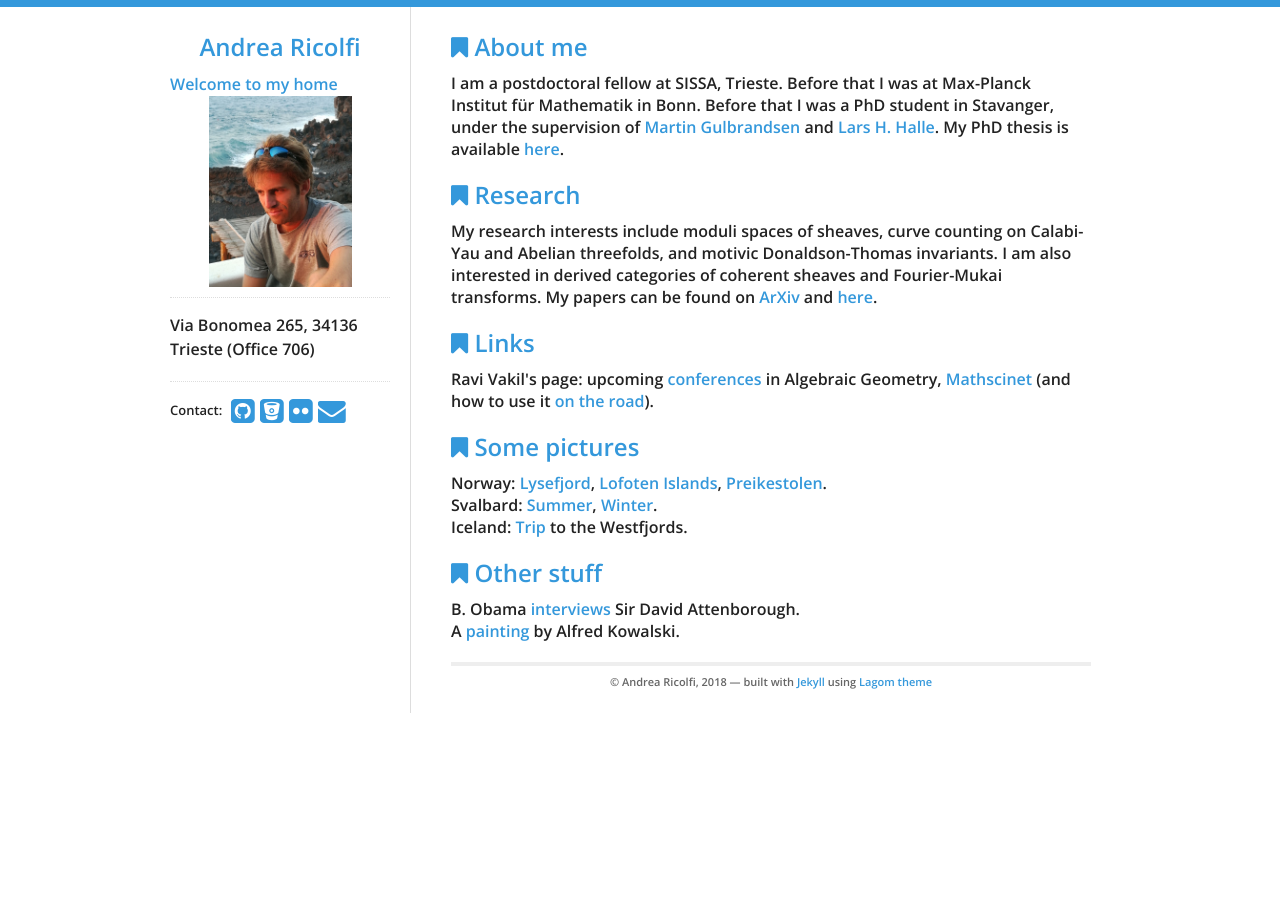
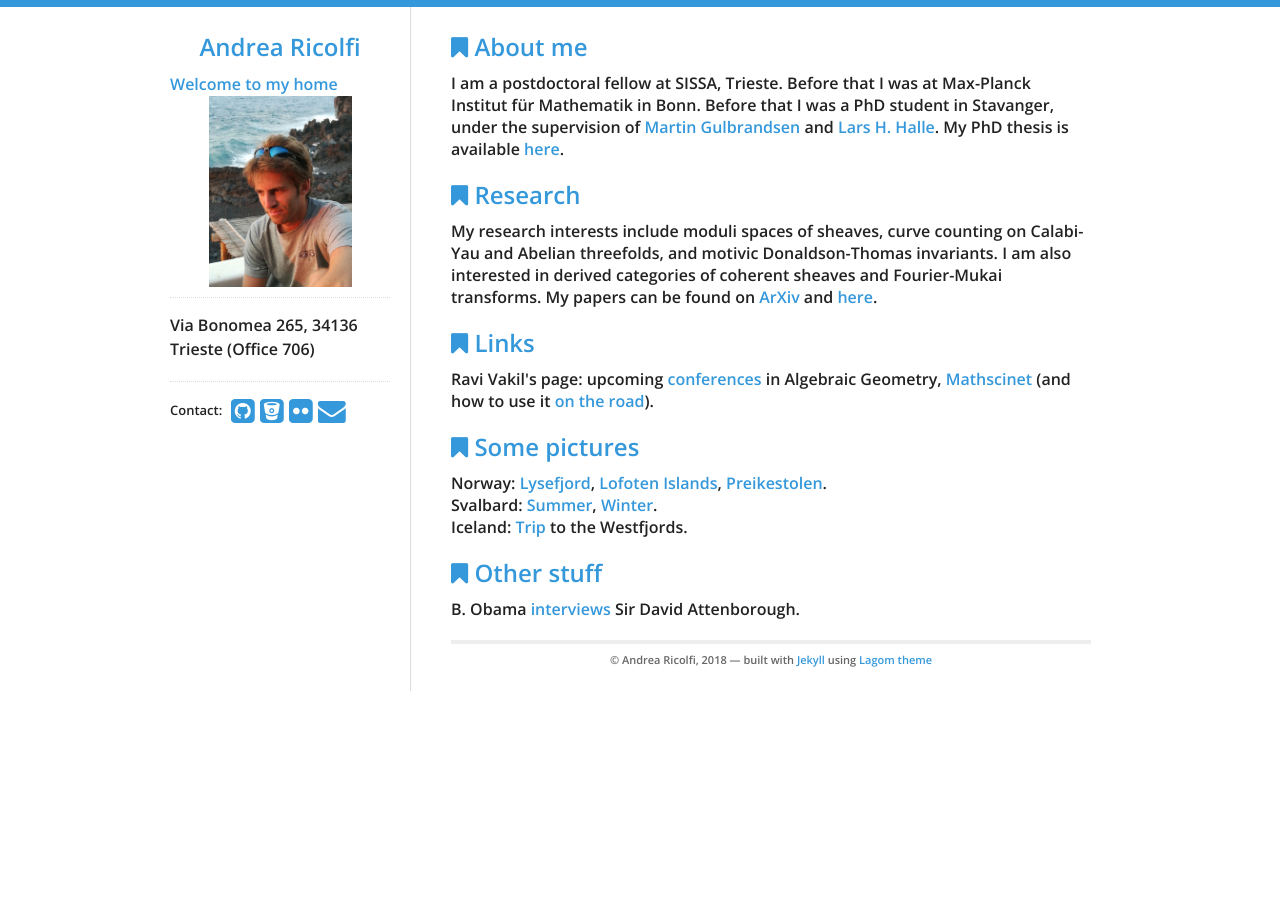
Before and after one commit to atricolfi/atricolfi.github.io, a Jekyll site: the page built from index.html, in a window 1280 px wide. Built offline with Jekyll 4.4.1, drawn with Linux system fonts in a browser that asks for light colours.

Commit message:
Update index.html

```diff
--- a/index.html
+++ b/index.html
@@ -42,9 +42,9 @@
 <div id="home">
   <h2><i class="fa fa-bookmark"></i> Other stuff</h2>
 <p>
-B. Obama <a href="https://www.youtube.com/watch?v=NZtJ2ZGyvBI&amp;frags=pl%2Cwn">interviews</a>
+B. Obama <a href="https://www.youtube.com/watch?v=NZtJ2ZGyvBI&t=506s">interviews</a>
 Sir David Attenborough.  <br>
-  A <a href="kowalski.html">painting</a> by Alfred Kowalski.
+
 
 
 
```
